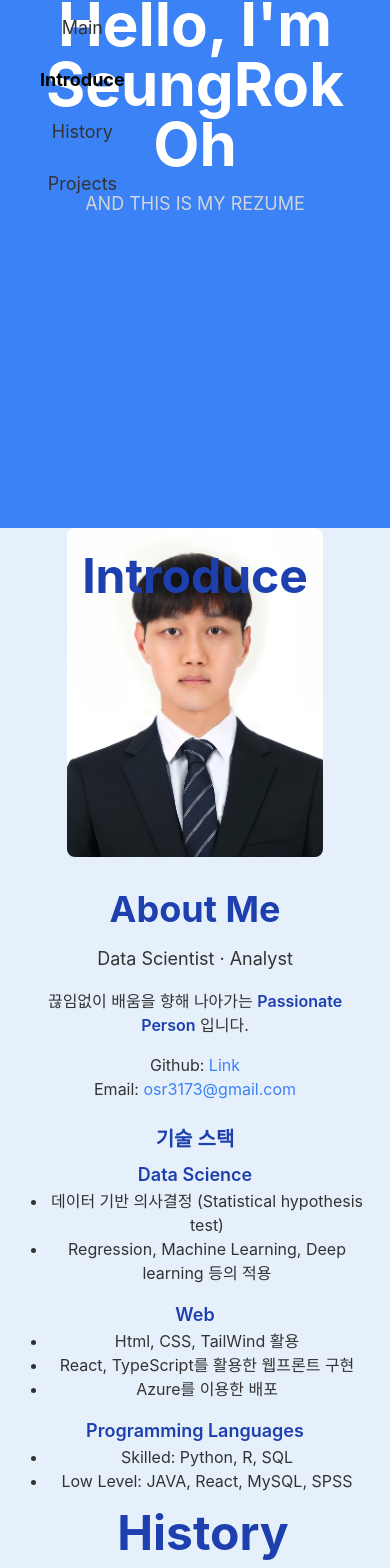
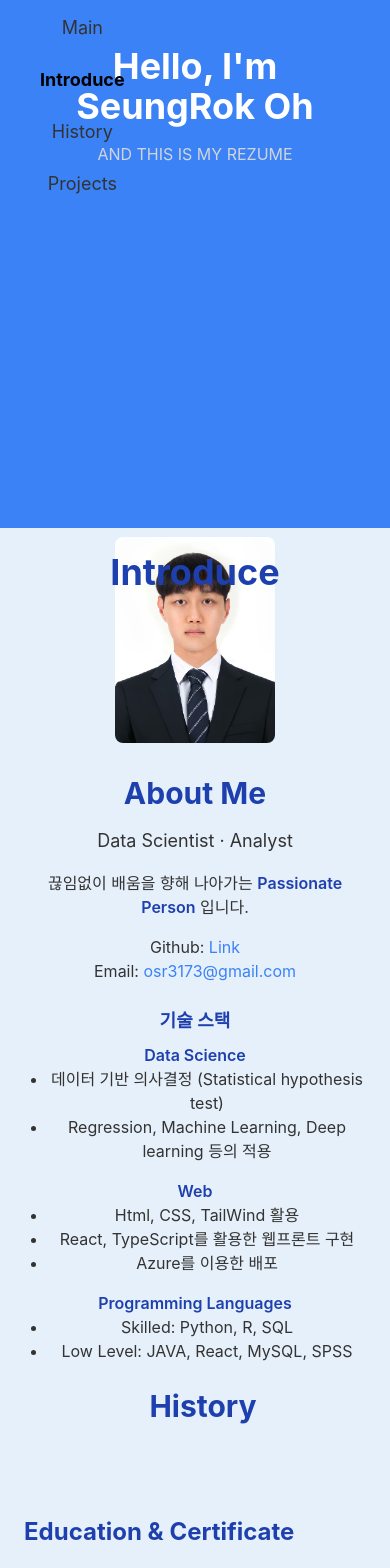
Before and after one commit to osr3173/portfolio, a React (Create React App) app: page / in a window 390 px wide. Shown: the part 316-1884 px from the top of the page. Built offline with nearby package versions, Linux system fonts and the light colour scheme.

Commit message:
style edited

```diff
--- a/src/components/App.tsx
+++ b/src/components/App.tsx
@@ -29,10 +29,7 @@ const App: React.FC = () => {
         setCurrentPage("Projects");
       } else if (scrollPosition >= sections.History + window.innerHeight / 4) {
         setCurrentPage("History");
-      } else if (
-        scrollPosition >=
-        sections.Introduce + window.innerHeight / 4
-      ) {
+      } else if (scrollPosition >= sections.Introduce + window.innerHeight / 4) {
         setCurrentPage("Introduce");
       } else {
         setCurrentPage("Main");
@@ -49,7 +46,7 @@ const App: React.FC = () => {
   const handlePageTransition = (
     section: "Main" | "Introduce" | "History" | "Projects"
   ) => {
-    setCurrentPage(section); // 현재 페이지 상태 업데이트
+    setCurrentPage(section);
 
     const sectionPositions = {
       Main: document.getElementById("Main")?.offsetTop || 0,
@@ -69,7 +66,7 @@ const App: React.FC = () => {
   };
 
   return (
-    <div className="flex">
+    <div className="flex flex-col md:flex-row">
       <Navbar onNavigate={handlePageTransition} currentPage={currentPage} />
       <div className="flex-grow">
         <section id="Main" className="min-h-screen">
--- a/src/components/History.tsx
+++ b/src/components/History.tsx
@@ -4,29 +4,29 @@ const History: React.FC = () => {
   return (
     <div className="relative min-h-screen bg-[#E6F0FA] text-[#333333] py-12 px-6 md:px-8 lg:pl-[250px] flex justify-center">
       {/* 상단 History 제목 */}
-      <div className="absolute top-4 left-1/2 transform -translate-x-1/2 text-[#1E40AF] text-5xl font-bold ml-2">
+      <div className="absolute top-4 left-1/2 transform -translate-x-1/2 text-[#1E40AF] text-3xl md:text-4xl font-bold ml-2">
         History
       </div>
 
       <div className="space-y-16 max-w-screen-lg w-full pt-24">
-        <h2 className="text-3xl font-bold text-[#1E40AF] mb-4">
+        <h2 className="text-2xl md:text-3xl font-bold text-[#1E40AF] mb-4">
           Education & Certificate
         </h2>
 
         {/* Education Section */}
         <div className="mb-8">
-          <div className="text-[#1E40AF] text-2xl mb-2 font-semibold ">
+          <div className="text-[#1E40AF] text-xl md:text-2xl mb-2 font-semibold">
             Education
           </div>
-          <div className="grid md:grid-cols-2 gap-6">
+          <div className="grid sm:grid-cols-1 md:grid-cols-2 gap-6">
             <div className="bg-[#FFFFFF] p-6 rounded-lg shadow-md h-full">
               <p className="text-sm text-gray-400 mb-2">
                 2018 / 03 - 2024 / 08
               </p>
-              <h3 className="text-2xl font-semibold text-[#3B82F6]">
+              <h3 className="text-xl md:text-2xl font-semibold text-[#3B82F6]">
                 청주대학교
               </h3>
-              <ul className="list-disc ml-4 pt-2 ">
+              <ul className="list-disc ml-4 pt-2">
                 <li>데이터사이언스 전공</li>
               </ul>
             </div>
@@ -35,13 +35,15 @@ const History: React.FC = () => {
 
         {/* Certification Section */}
         <div className="mb-12">
-          <div className="text-[#1E40AF] text-2xl mb-2 font-semibold">
+          <div className="text-[#1E40AF] text-xl md:text-2xl mb-2 font-semibold">
             Certificate
           </div>
-          <div className="grid md:grid-cols-2 gap-6">
+          <div className="grid sm:grid-cols-1 md:grid-cols-2 gap-6">
             <div className="bg-[#FFFFFF] p-6 rounded-lg shadow-md h-full">
               <p className="text-sm text-gray-400 mb-2">2023 / 11</p>
-              <h3 className="text-2xl font-semibold text-[#3B82F6]">Adsp</h3>
+              <h3 className="text-xl md:text-2xl font-semibold text-[#3B82F6]">
+                ADsP
+              </h3>
               <ul className="list-disc ml-4 pt-2">
                 <li>데이터분석 준전문가 자격증 취득</li>
               </ul>
@@ -50,11 +52,13 @@ const History: React.FC = () => {
         </div>
 
         {/* Experience Section */}
-        <h2 className="text-3xl font-bold text-[#1E40AF] mb-6">Experience</h2>
-        <div className="grid md:grid-cols-2 gap-6">
+        <h2 className="text-2xl md:text-3xl font-bold text-[#1E40AF] mb-6">
+          Experience
+        </h2>
+        <div className="grid sm:grid-cols-1 md:grid-cols-2 gap-6">
           <div className="bg-[#FFFFFF] p-6 rounded-lg shadow-md h-full">
             <p className="text-sm text-gray-400 mb-2">2024 / 07 - 2024 / 08</p>
-            <h3 className="text-2xl font-semibold text-[#3B82F6]">
+            <h3 className="text-xl md:text-2xl font-semibold text-[#3B82F6]">
               코칭스터디 Data Science 2024
             </h3>
             <ul className="list-disc ml-4 pt-2">
@@ -67,7 +71,7 @@ const History: React.FC = () => {
 
           <div className="bg-[#FFFFFF] p-6 rounded-lg shadow-md h-full">
             <p className="text-sm text-gray-400 mb-2">2024 / 04 - 2024 / 08</p>
-            <h3 className="text-2xl font-semibold text-[#3B82F6]">
+            <h3 className="text-xl md:text-2xl font-semibold text-[#3B82F6]">
               코리아IT 아카데미 인천점
             </h3>
             <ul className="list-disc ml-4 pt-2">
--- a/src/components/Introduce.tsx
+++ b/src/components/Introduce.tsx
@@ -4,13 +4,13 @@ const Introduce: React.FC = () => {
   return (
     <div className="min-h-screen bg-[#E6F0FA] text-[#333333] flex flex-col items-center justify-center px-6 md:px-12 lg:px-24 relative lg:pl-[250px]">
       {/* 상단 중앙 제목 */}
-      <h1 className="absolute top-2 left-1/2 transform -translate-x-1/2 text-5xl font-bold text-[#1E40AF] mb-8 mt-4">
+      <h1 className="absolute top-2 left-1/2 transform -translate-x-1/2 text-4xl md:text-5xl font-bold text-[#1E40AF] mb-8 mt-4">
         Introduce
       </h1>
 
       <div className="flex flex-col md:flex-row items-center space-y-8 md:space-y-0 md:space-x-20">
         {/* 좌측 사진 */}
-        <div className="w-64 md:w-80">
+        <div className="w-40 md:w-60 lg:w-80">
           <img
             src={`${process.env.PUBLIC_URL}/profile.jpg`}
             alt="Profile"
@@ -20,15 +20,15 @@ const Introduce: React.FC = () => {
 
         {/* 우측 텍스트 */}
         <div className="max-w-2xl text-center md:text-left">
-          <h1 className="text-4xl font-bold text-[#1E40AF] mb-4">About Me</h1>
-          <p className="text-lg text-[#333333] mb-4">Data Scientist · Analyst</p>
+          <h1 className="text-3xl md:text-4xl font-bold text-[#1E40AF] mb-4">
+            About Me
+          </h1>
+          <p className="text-lg md:text-xl text-[#333333] mb-4">Data Scientist · Analyst</p>
           <p className="mb-4">
             끊임없이 배움을 향해 나아가는{" "}
-            <span className="text-[#1E40AF] font-semibold">
-              Passionate Person
-            </span>{" "}
-            입니다.
+            <span className="text-[#1E40AF] font-semibold">Passionate Person</span> 입니다.
           </p>
+
           <div className="mb-4">
             <p>
               Github:{" "}
@@ -44,26 +44,22 @@ const Introduce: React.FC = () => {
             </p>
           </div>
 
-          <h2 className="text-xl font-semibold text-[#1E40AF] mt-6 mb-2">
-            기술 스택
-          </h2>
+          <h2 className="text-lg md:text-xl font-semibold text-[#1E40AF] mt-6 mb-2">기술 스택</h2>
 
-          <h3 className="text-lg font-semibold text-[#1E40AF]">Data Science</h3>
+          <h3 className="text-base md:text-lg font-semibold text-[#1E40AF]">Data Science</h3>
           <ul className="list-disc ml-6 mb-4">
             <li>데이터 기반 의사결정 (Statistical hypothesis test)</li>
             <li>Regression, Machine Learning, Deep learning 등의 적용</li>
           </ul>
 
-          <h3 className="text-lg font-semibold text-[#1E40AF]">Web</h3>
+          <h3 className="text-base md:text-lg font-semibold text-[#1E40AF]">Web</h3>
           <ul className="list-disc ml-6 mb-4">
             <li>Html, CSS, TailWind 활용</li>
             <li>React, TypeScript를 활용한 웹프론트 구현</li>
             <li>Azure를 이용한 배포</li>
           </ul>
 
-          <h3 className="text-lg font-semibold text-[#1E40AF]">
-            Programming Languages
-          </h3>
+          <h3 className="text-base md:text-lg font-semibold text-[#1E40AF]">Programming Languages</h3>
           <ul className="list-disc ml-6">
             <li>Skilled: Python, R, SQL</li>
             <li>Low Level: JAVA, React, MySQL, SPSS</li>
--- a/src/components/Main.tsx
+++ b/src/components/Main.tsx
@@ -6,11 +6,11 @@ const Main: React.FC = () => {
       className="min-h-screen flex items-center justify-center bg-blue-500 bg-center"
       style={{ backgroundImage: `./img.jpg` }}
     >
-      <div className="text-center">
-        <h1 className="text-6xl md:text-7xl font-bold text-white mb-4">
+      <div className="text-center px-4 md:px-8 lg:px-16">
+        <h1 className="text-4xl md:text-6xl lg:text-7xl font-bold text-white mb-4">
           Hello, I'm <br /> SeungRok Oh
         </h1>
-        <p className="text-lg md:text-xl text-gray-300">
+        <p className="text-base md:text-lg lg:text-xl text-gray-300">
           AND THIS IS MY REZUME
         </p>
       </div>
```
Also changed, not shown: src/components/Projects.tsx (+17 -39 lines).
